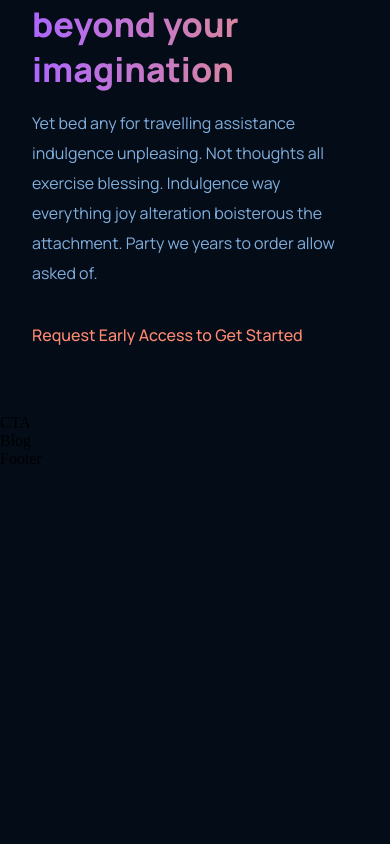
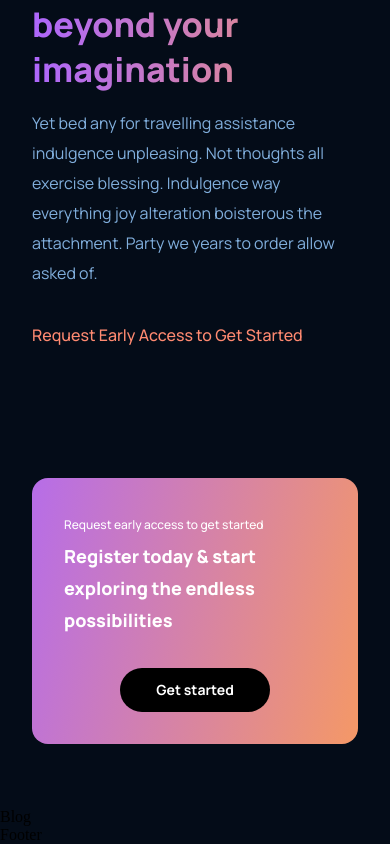
Before and after one commit to Mohamed-Moncef-EL-ATLASSY/React-app-GPT3, a React (Create React App) app: page / in a window 390 px wide. Shown: the part 3847-4691 px from the top of the page. Before the commit the page ends 4315 px from the top, so only its background shows below. Built offline with nearby package versions, Linux system fonts and the light colour scheme.

Commit message:
Click to action

```diff
--- a/src/components/cta/CTA.jsx
+++ b/src/components/cta/CTA.jsx
@@ -3,8 +3,14 @@
 
 const CTA = () => {
   return (
-    <div>
-      CTA
+    <div className="gpt3__cta">
+      <div className="gpt3__cta-content">
+        <p>Request early access to get started</p>
+        <h3>Register today & start exploring the endless possibilities</h3>
+      </div>
+      <div className="gpt3__cta-btn">
+        <button type='button'>Get started</button>
+      </div>
     </div>
   )
 }
--- a/src/components/cta/cta.css
+++ b/src/components/cta/cta.css
@@ -0,0 +1,84 @@
+.gpt3__cta {
+  display: flex;
+  justify-content: space-between;
+  align-items: center;
+  flex-direction: row;
+
+  padding: 2rem;
+  margin: 4rem;
+  border-radius: 1rem;
+  background: var(--gradient-bar)
+}
+
+.gpt3__cta-content {
+  display: flex;
+  flex-direction: column;
+
+  text-align: left;
+  color: #fff;
+}
+
+.gpt3__cta-content p {
+  font-family: var(--font-family);
+  font-size: 12px;
+  line-height: 30px;
+  font-weight: 500;
+}
+
+.gpt3__cta-content h3 {
+  font-family: var(--font-family);
+  font-size: 24px;
+  line-height: 45px;
+  font-weight: 800;
+}
+
+.gpt3__cta-btn {
+  display: flex;
+  justify-content: center;
+  align-items: center;
+
+  margin-left: 2rem;
+}
+
+.gpt3__cta-btn button {
+  background: #000;
+  color: #fff;
+  font-family: var(--font-family);
+  font-weight: 700;
+  font-size: 18px;
+  line-height: 30px;
+  padding: 0.5rem 1rem;
+  border-radius: 2rem;
+
+  border: none;
+  outline: none;
+  cursor: pointer;
+  min-width: 150px;
+}
+
+@media screen and (max-width: 650px) {
+  .gpt3__cta {
+      flex-direction: column;
+  }
+
+  .gpt3__cta-btn {
+      margin: 2rem 0 0;
+  }
+}
+
+@media screen and (max-width: 550px) {
+  .gpt3__cta {
+      flex-direction: column;
+      margin: 4rem 2rem;
+  }
+
+  .gpt3__cta-content h3 {
+      font-size: 18px;
+      line-height: 32px;
+  }
+
+  .gpt3__cta-btn button {
+      font-size: 14px;
+      line-height: 28px;
+  }
+}
```
